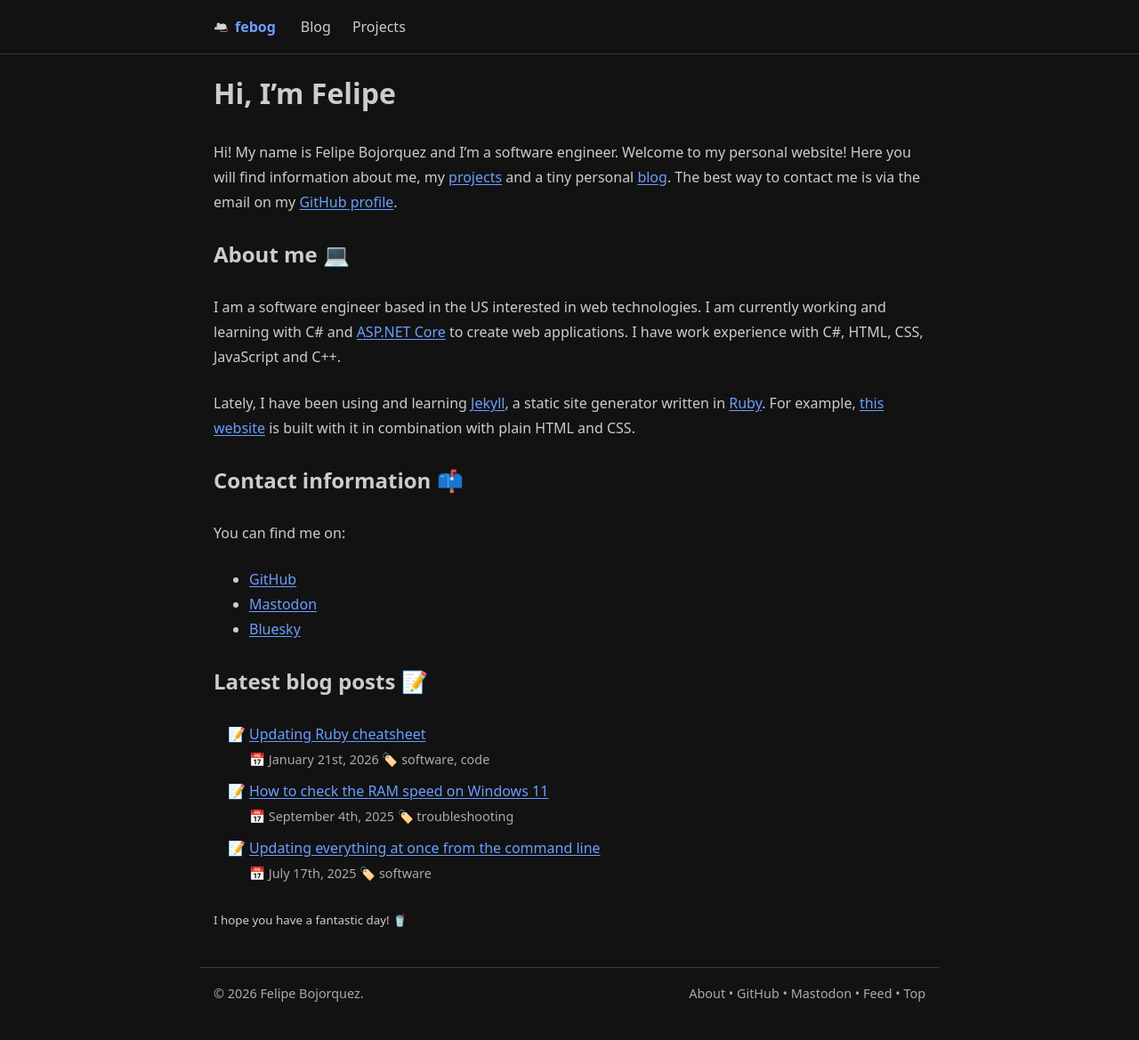
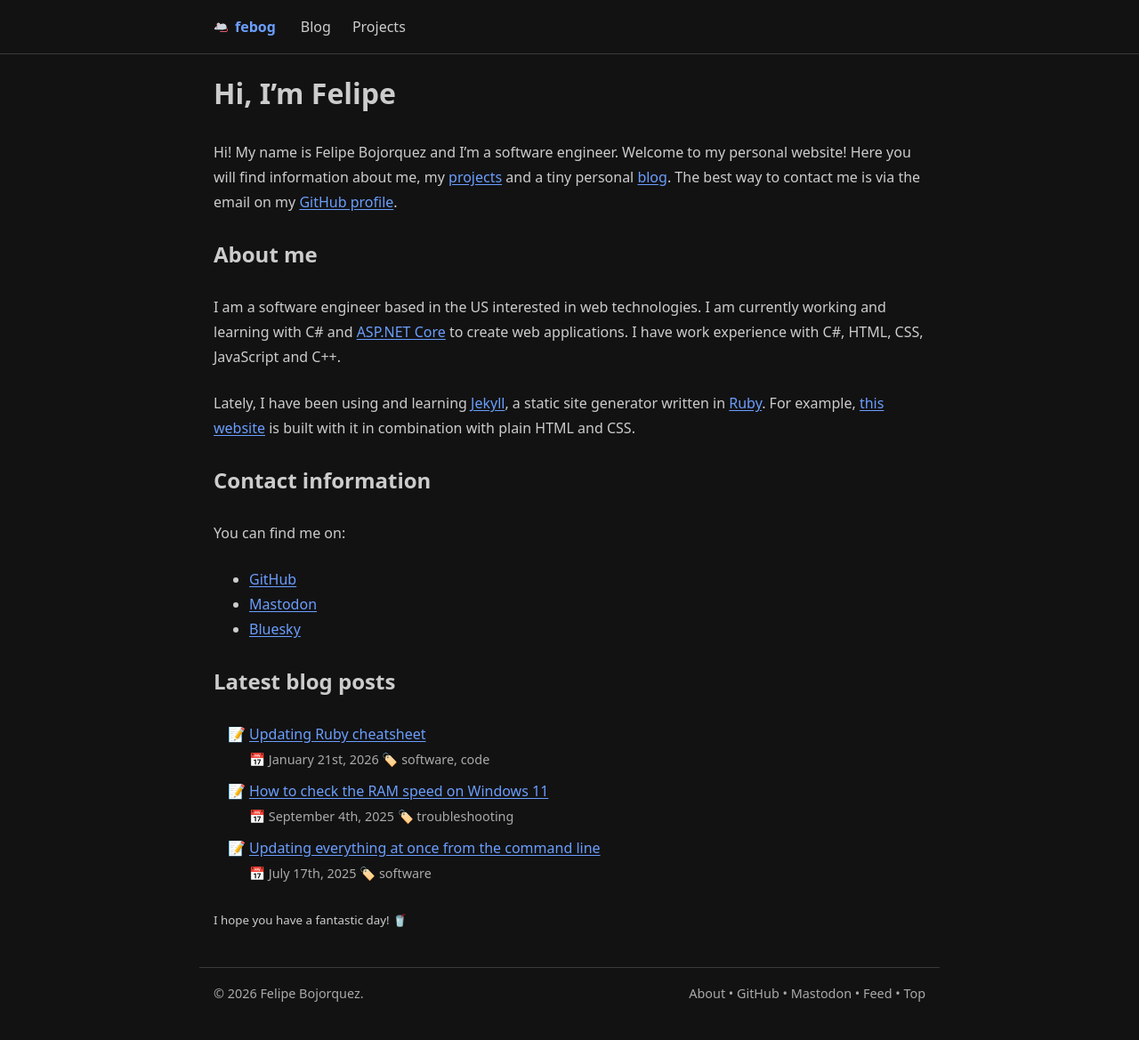
Before and after one commit to febog/website, a Jekyll site: the page built from src/index.md, in a window 1280 px wide. Shown: the whole page at 89% size. Built offline with Jekyll 4.4.1, drawn with Linux system fonts in a browser that asks for light colours.

Commit message:
Update homepage

```diff
--- a/src/index.md
+++ b/src/index.md
@@ -4,13 +4,13 @@
 
 Hi! My name is Felipe Bojorquez and I'm a software engineer. Welcome to my personal website! Here you will find information about me, my [projects](/projects) and a tiny personal [blog](/blog). The best way to contact me is via the email on my [GitHub profile](https://github.com/febog).
 
-## About me 💻
+## About me
 
 I am a software engineer based in the US interested in web technologies. I am currently working and learning with C# and [ASP.NET Core](https://learn.microsoft.com/en-us/aspnet/core/overview) to create web applications. I have work experience with C#, HTML, CSS, JavaScript and C++.
 
 Lately, I have been using and learning [Jekyll](https://jekyllrb.com/), a static site generator written in [Ruby](https://www.ruby-lang.org/en/). For example, [this website](https://github.com/febog/website) is built with it in combination with plain HTML and CSS.
 
-## Contact information 📫
+## Contact information
 
 You can find me on:
 
@@ -18,7 +18,7 @@ You can find me on:
 - <a href="https://hachyderm.io/@febog" rel="me" target="_blank">Mastodon</a>
 - <a href="https://bsky.app/profile/febog.bsky.social" rel="me" target="_blank">Bluesky</a>
 
-## Latest blog posts 📝
+## Latest blog posts
 
 <ul>
   {% for post in site.posts limit:3 %}
```
